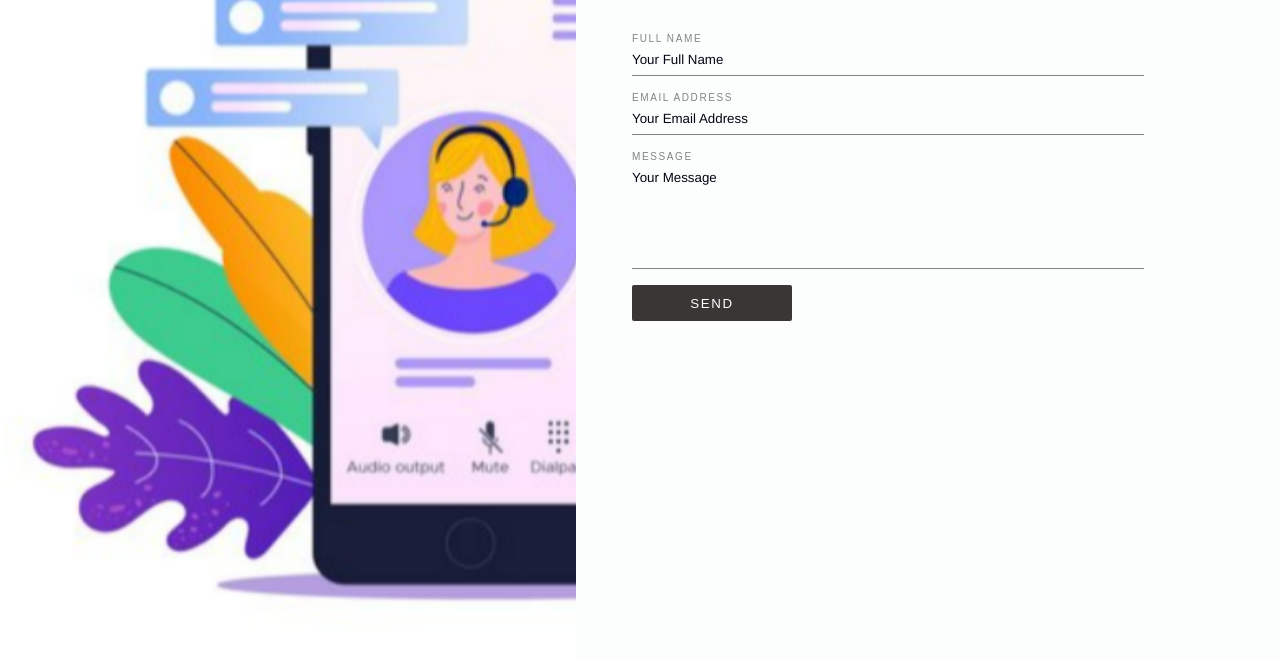
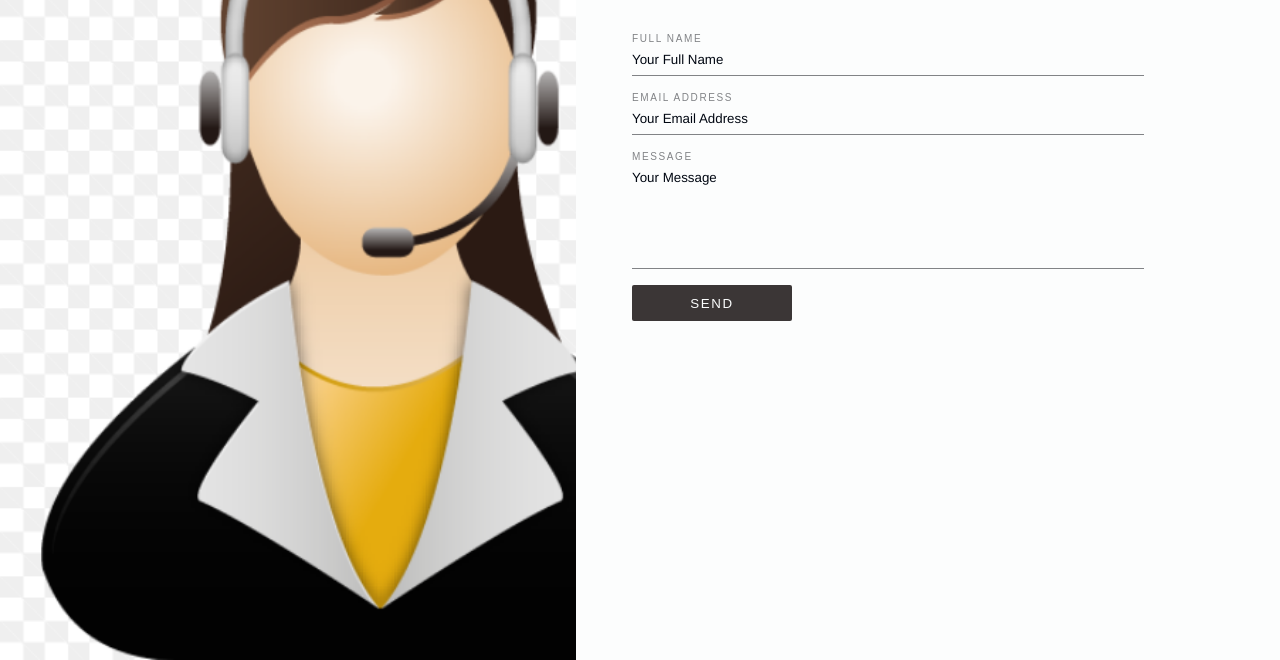
Before and after one commit to swatisinha-08/contact-page, a plain HTML site: page index.html in a window 1280 px wide. Shown: the part 140-800 px from the top of the page. Drawn offline with Linux system fonts and the light colour scheme.

Commit message:
Update style.css

```diff
--- a/style.css
+++ b/style.css
@@ -30,7 +30,7 @@
   .left-col {
     width: 45vw;
     height: 100%;
-    background-image: url("cont_us.png");
+    background-image: url("img.png");
     background-size: cover;
     background-repeat: no-repeat;
   }
```
